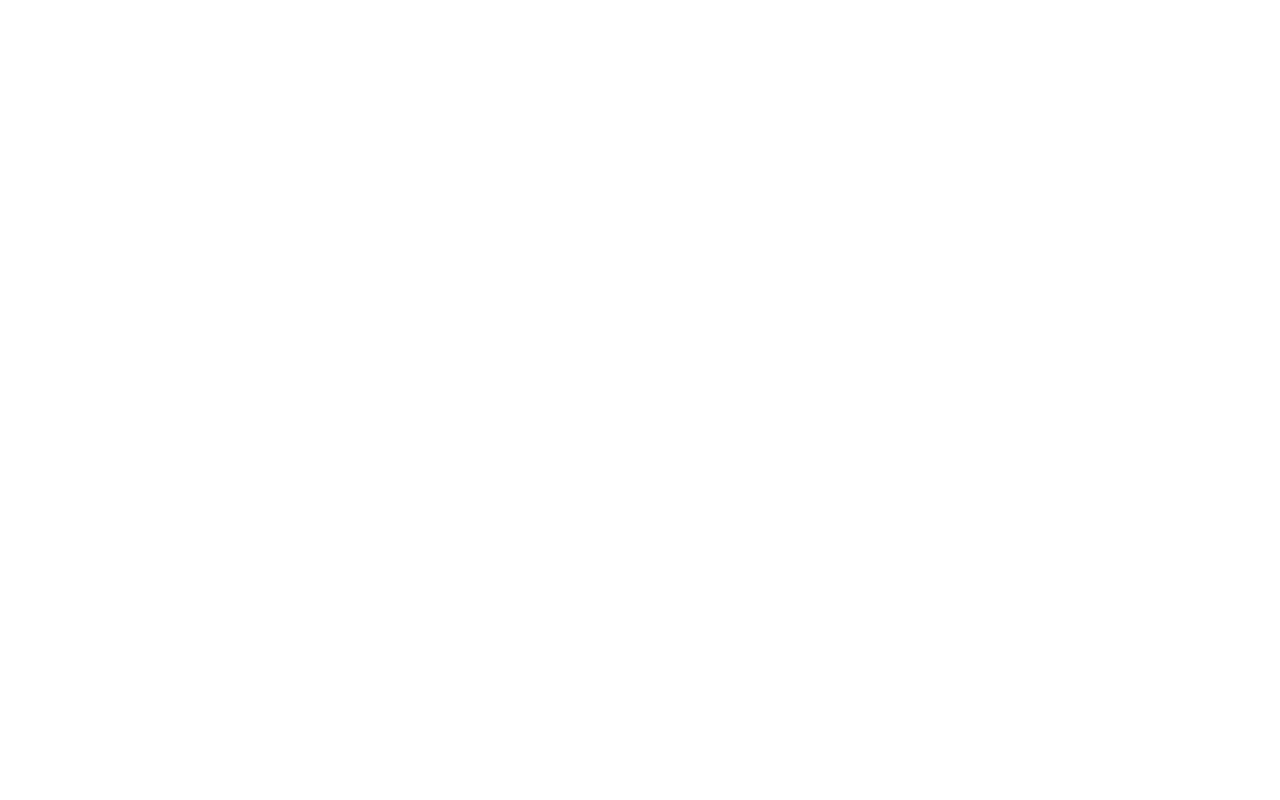
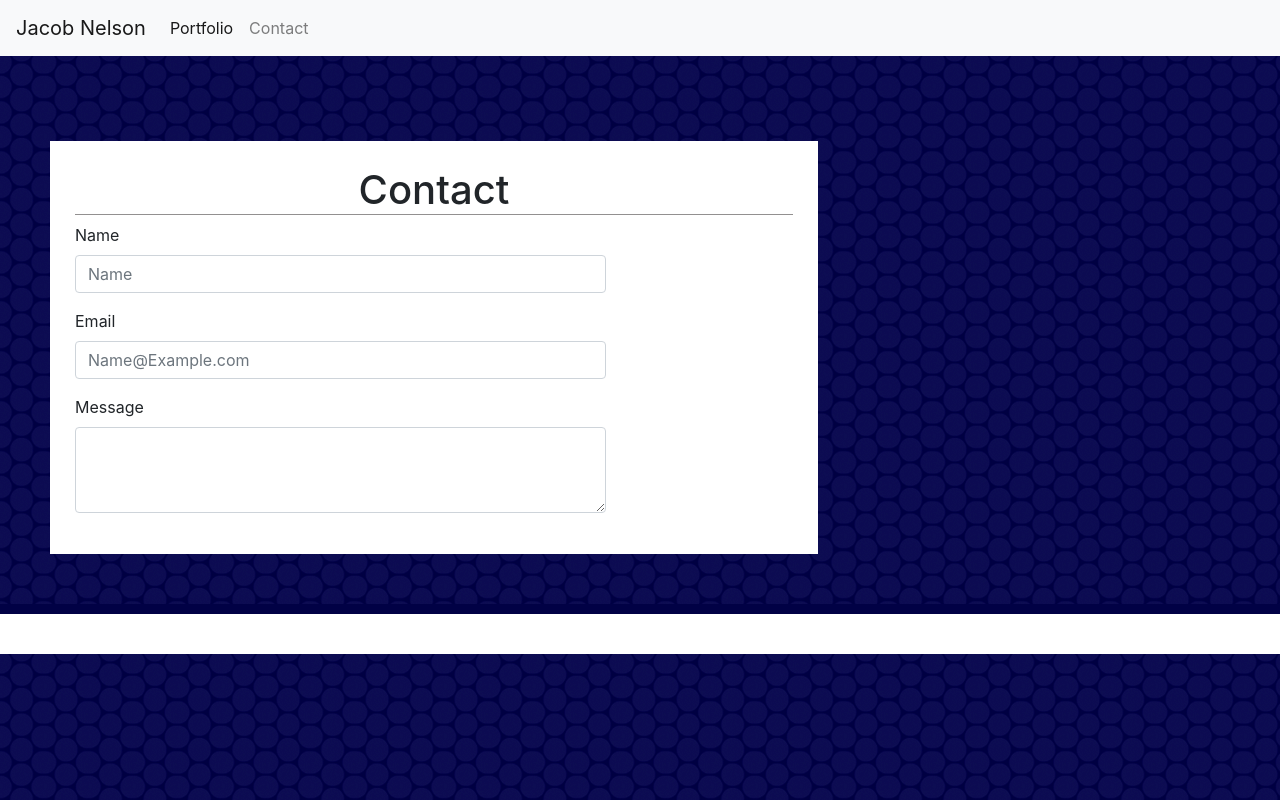
Before and after one commit to Jacobn88/Portfolio, a plain HTML site: page contact.html in a window 1280 px wide. Drawn offline with nearby package versions, Linux system fonts and the light colour scheme.

Commit message:
add rough contact html

```diff
--- a/contact.html
+++ b/contact.html
@@ -0,0 +1,110 @@
+<!DOCTYPE html>
+<html lang="en">
+<head>
+    <meta charset="UTF-8">
+    <meta name="viewport" content="width=device-width, initial-scale=1.0">
+    <title>Jacob Nelson</title>
+    <link rel="stylesheet" href="reset.css">
+    <link rel="stylesheet" href="https://stackpath.bootstrapcdn.com/bootstrap/4.5.2/css/bootstrap.min.css" integrity="sha384-JcKb8q3iqJ61gNV9KGb8thSsNjpSL0n8PARn9HuZOnIxN0hoP+VmmDGMN5t9UJ0Z" crossorigin="anonymous">
+    <script src="https://ajax.googleapis.com/ajax/libs/jquery/1.11.2/jquery.min.js"></script>
+    <script src="https://maxcdn.bootstrapcdn.com/bootstrap/3.3.4/js/bootstrap.min.js">  </script>
+
+    <style>
+        html, body {
+            padding:0;
+            margin:0;
+            height:100%;
+        }
+
+        }
+        nav {
+            border-bottom: 10px solid #010145
+        }
+        .navbar-collapse.in {
+            display: block !important;
+        }
+        body {
+            background-image: url(images/circle-blues.png);
+        }
+        .container {
+            background-color: white;
+            padding: 25px;
+            margin:50px;
+            margin-top: 85px;
+            width: 60%
+        }
+        .first {
+            padding-top: 20px;
+            border-top: 1px solid rgb(146, 144, 144);
+        }
+        img {
+            margin:15px;
+            padding-left: 30px;
+            }
+        h1 {
+            text-align: center;
+            border-bottom: 1px solid rgb(146, 144, 144);
+        }
+        footer {
+            width: 100%;
+            border-top: 10px solid #010145;
+            background-color: white;
+            height: 50px;
+        }
+    </style>
+</head>
+<body>
+    <nav class="navbar navbar-expand-lg navbar-light bg-light">
+        <a class="navbar-brand" href="#">Jacob Nelson</a>
+        <button class="navbar-toggler" type="button" data-toggle="collapse" data-target="#navbarNav" aria-controls="navbarNav" aria-expanded="false" aria-label="Toggle navigation">
+        <span class="navbar-toggler-icon"></span>
+        </button>
+        <div class="collapse navbar-collapse" id="navbarNav">
+            <ul class="navbar-nav">
+                <li class="nav-item active">
+                <a class="nav-link" href="#">Portfolio <span class="sr-only">(current)</span></a>
+                </li>
+                <li class="nav-item">
+                <a class="nav-link" href="#">Contact</a>
+                </li>
+            </ul>
+        </div>
+    </nav>
+    <div class="container">
+        <div class="row">
+            <div class="col-md-12">
+               <div class="row">
+                   <div class="col-md-12">
+                       <h1>Contact</h1>
+                   </div>
+                   <div class="col-md-9">
+                    <form>
+                        <div class="form-group">
+                          <label for="exampleFormControlInput1">Name</label>
+                          <input type="email" class="form-control" id="exampleFormControlInput1" placeholder="Name">
+                        </div>
+                        <div class="form-group">
+                            <label for="exampleFormControlInput1">Email</label>
+                            <input type="email" class="form-control" id="exampleFormControlInput1" placeholder="Name@Example.com">
+                          </div>
+                        <div class="form-group">
+                          <label for="exampleFormControlTextarea1">Message</label>
+                          <textarea class="form-control" id="exampleFormControlTextarea1" rows="3"></textarea>
+                        </div>
+                      </form>
+                   </div>
+                   <div class="row">
+                       <div class="col-md-3"></div>
+                   </div>
+               </div>
+            </div>
+        </div>
+    </div>
+    <footer>
+        <div class="row">
+            <div class="col-md-12">
+            </div>
+        </div>
+    </footer>
+</body>
+</html>
```
Also changed, not shown: portfolio.html (line endings or trailing spaces).
